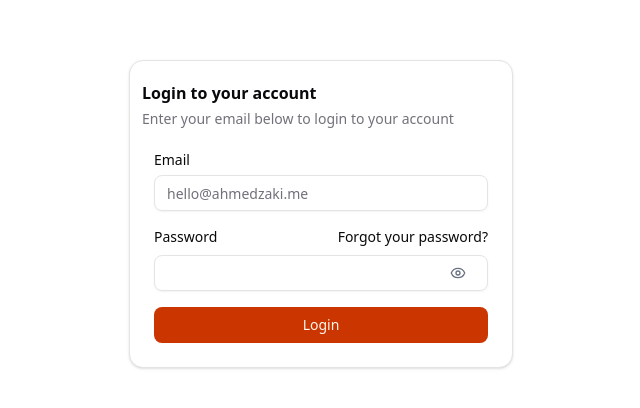
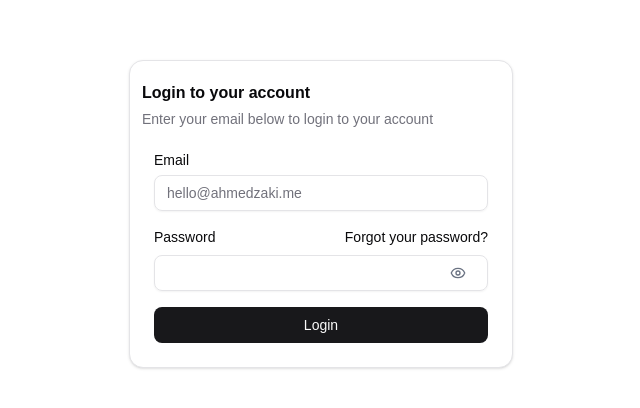
Before and after one commit to ahmedzaki-me/Zaki-Dashboard, a React (Vite) app: page /login in a window 1280 px wide. Shown: the part 186-594 px from the top of the page, without its empty margins (319-959 px from the left). Built offline with nearby package versions, Linux system fonts and the light colour scheme; no server answers.

Commit message:
Add files via upload

```diff
--- a/package.json
+++ b/package.json
@@ -10,6 +10,7 @@
     "preview": "vite preview"
   },
   "dependencies": {
+    "@fontsource-variable/inter": "^5.2.8",
     "@hookform/resolvers": "^5.2.2",
     "@supabase/supabase-js": "^2.95.3",
     "@tailwindcss/vite": "^4.1.18",
@@ -29,7 +30,7 @@
     "react-router-dom": "^7.13.0",
     "recharts": "^2.15.4",
     "sonner": "^2.0.7",
-    "tailwind-merge": "^3.4.1",
+    "tailwind-merge": "^3.5.0",
     "tailwindcss": "^4.1.18",
     "zod": "^4.3.6"
   },
@@ -44,7 +45,7 @@
     "eslint-plugin-react-hooks": "^7.0.1",
     "eslint-plugin-react-refresh": "^0.4.24",
     "globals": "^16.5.0",
-    "shadcn": "^3.8.5",
+    "shadcn": "^4.0.2",
     "supabase": "^2.76.15",
     "tw-animate-css": "^1.4.0",
     "vite": "^7.3.1"
--- /dev/null
+++ b/src/components/ui/popover.jsx
@@ -0,0 +1,89 @@
+import * as React from "react"
+import { Popover as PopoverPrimitive } from "radix-ui"
+
+import { cn } from "@/lib/utils"
+
+function Popover({
+  ...props
+}) {
+  return <PopoverPrimitive.Root data-slot="popover" {...props} />;
+}
+
+function PopoverTrigger({
+  ...props
+}) {
+  return <PopoverPrimitive.Trigger data-slot="popover-trigger" {...props} />;
+}
+
+function PopoverContent({
+  className,
+  align = "center",
+  sideOffset = 4,
+  ...props
+}) {
+  return (
+    <PopoverPrimitive.Portal>
+      <PopoverPrimitive.Content
+        data-slot="popover-content"
+        align={align}
+        sideOffset={sideOffset}
+        className={cn(
+          "z-50 w-72 origin-(--radix-popover-content-transform-origin) rounded-md border bg-popover p-4 text-popover-foreground shadow-md outline-hidden data-[side=bottom]:slide-in-from-top-2 data-[side=left]:slide-in-from-right-2 data-[side=right]:slide-in-from-left-2 data-[side=top]:slide-in-from-bottom-2 data-[state=closed]:animate-out data-[state=closed]:fade-out-0 data-[state=closed]:zoom-out-95 data-[state=open]:animate-in data-[state=open]:fade-in-0 data-[state=open]:zoom-in-95",
+          className
+        )}
+        {...props} />
+    </PopoverPrimitive.Portal>
+  );
+}
+
+function PopoverAnchor({
+  ...props
+}) {
+  return <PopoverPrimitive.Anchor data-slot="popover-anchor" {...props} />;
+}
+
+function PopoverHeader({
+  className,
+  ...props
+}) {
+  return (
+    <div
+      data-slot="popover-header"
+      className={cn("flex flex-col gap-1 text-sm", className)}
+      {...props} />
+  );
+}
+
+function PopoverTitle({
+  className,
+  ...props
+}) {
+  return (
+    <div
+      data-slot="popover-title"
+      className={cn("font-medium", className)}
+      {...props} />
+  );
+}
+
+function PopoverDescription({
+  className,
+  ...props
+}) {
+  return (
+    <p
+      data-slot="popover-description"
+      className={cn("text-muted-foreground", className)}
+      {...props} />
+  );
+}
+
+export {
+  Popover,
+  PopoverTrigger,
+  PopoverContent,
+  PopoverAnchor,
+  PopoverHeader,
+  PopoverTitle,
+  PopoverDescription,
+}
--- a/src/index.css
+++ b/src/index.css
@@ -1,6 +1,7 @@
 @import "tailwindcss";
 @import "tw-animate-css";
 @import "shadcn/tailwind.css";
+@import "@fontsource-variable/inter";
 
 @custom-variant dark (&:is(.dark *));
 
@@ -11,8 +12,8 @@
   --card-foreground: oklch(0.141 0.005 285.823);
   --popover: oklch(1 0 0);
   --popover-foreground: oklch(0.141 0.005 285.823);
-  --primary: oklch(0.553 0.195 38.402);
-  --primary-foreground: oklch(0.98 0.016 73.684);
+  --primary: oklch(0.21 0.006 285.885);
+  --primary-foreground: oklch(0.985 0 0);
   --secondary: oklch(0.967 0.001 286.375);
   --secondary-foreground: oklch(0.21 0.006 285.885);
   --muted: oklch(0.967 0.001 286.375);
@@ -23,60 +24,20 @@
   --border: oklch(0.92 0.004 286.32);
   --input: oklch(0.92 0.004 286.32);
   --ring: oklch(0.705 0.015 286.067);
-  --chart-1: oklch(77.109% 0.16864 61.977);
-  --chart-2: oklch(0.705 0.213 47.604);
-  --chart-3: oklch(0.646 0.222 41.116);
-  --chart-4: oklch(0.553 0.195 38.402);
-  --chart-5: oklch(0.47 0.157 37.304);
+  --chart-1: oklch(0.879 0.169 91.605);
+  --chart-2: oklch(0.769 0.188 70.08);
+  --chart-3: oklch(0.666 0.179 58.318);
+  --chart-4: oklch(0.555 0.163 48.998);
+  --chart-5: oklch(0.473 0.137 46.201);
   --radius: 0.625rem;
   --sidebar: oklch(0.985 0 0);
   --sidebar-foreground: oklch(0.141 0.005 285.823);
-  --sidebar-primary: oklch(0.646 0.222 41.116);
-  --sidebar-primary-foreground: oklch(0.98 0.016 73.684);
+  --sidebar-primary: oklch(0.21 0.006 285.885);
+  --sidebar-primary-foreground: oklch(0.985 0 0);
   --sidebar-accent: oklch(0.967 0.001 286.375);
   --sidebar-accent-foreground: oklch(0.21 0.006 285.885);
   --sidebar-border: oklch(0.92 0.004 286.32);
   --sidebar-ring: oklch(0.705 0.015 286.067);
-}
-@theme inline {
-  --radius-sm: calc(var(--radius) - 4px);
-  --radius-md: calc(var(--radius) - 2px);
-  --radius-lg: var(--radius);
-  --radius-xl: calc(var(--radius) + 4px);
-  --radius-2xl: calc(var(--radius) + 8px);
-  --radius-3xl: calc(var(--radius) + 12px);
-  --radius-4xl: calc(var(--radius) + 16px);
-  --color-background: var(--background);
-  --color-foreground: var(--foreground);
-  --color-card: var(--card);
-  --color-card-foreground: var(--card-foreground);
-  --color-popover: var(--popover);
-  --color-popover-foreground: var(--popover-foreground);
-  --color-primary: var(--primary);
-  --color-primary-foreground: var(--primary-foreground);
-  --color-secondary: var(--secondary);
-  --color-secondary-foreground: var(--secondary-foreground);
-  --color-muted: var(--muted);
-  --color-muted-foreground: var(--muted-foreground);
-  --color-accent: var(--accent);
-  --color-accent-foreground: var(--accent-foreground);
-  --color-destructive: var(--destructive);
-  --color-border: var(--border);
-  --color-input: var(--input);
-  --color-ring: var(--ring);
-  --color-chart-1: var(--chart-1);
-  --color-chart-2: var(--chart-2);
-  --color-chart-3: var(--chart-3);
-  --color-chart-4: var(--chart-4);
-  --color-chart-5: var(--chart-5);
-  --color-sidebar: var(--sidebar);
-  --color-sidebar-foreground: var(--sidebar-foreground);
-  --color-sidebar-primary: var(--sidebar-primary);
-  --color-sidebar-primary-foreground: var(--sidebar-primary-foreground);
-  --color-sidebar-accent: var(--sidebar-accent);
-  --color-sidebar-accent-foreground: var(--sidebar-accent-foreground);
-  --color-sidebar-border: var(--sidebar-border);
-  --color-sidebar-ring: var(--sidebar-ring);
 }
 .dark {
   --background: oklch(0.141 0.005 285.823);
@@ -85,8 +46,8 @@
   --card-foreground: oklch(0.985 0 0);
   --popover: oklch(0.21 0.006 285.885);
   --popover-foreground: oklch(0.985 0 0);
-  --primary: oklch(0.47 0.157 37.304);
-  --primary-foreground: oklch(0.98 0.016 73.684);
+  --primary: oklch(0.92 0.004 286.32);
+  --primary-foreground: oklch(0.21 0.006 285.885);
   --secondary: oklch(0.274 0.006 286.033);
   --secondary-foreground: oklch(0.985 0 0);
   --muted: oklch(0.274 0.006 286.033);
@@ -97,15 +58,15 @@
   --border: oklch(1 0 0 / 10%);
   --input: oklch(1 0 0 / 15%);
   --ring: oklch(0.552 0.016 285.938);
-  --chart-1: oklch(0.837 0.128 66.29);
-  --chart-2: oklch(0.705 0.213 47.604);
-  --chart-3: oklch(0.646 0.222 41.116);
-  --chart-4: oklch(0.553 0.195 38.402);
-  --chart-5: oklch(0.47 0.157 37.304);
+  --chart-1: oklch(0.879 0.169 91.605);
+  --chart-2: oklch(0.769 0.188 70.08);
+  --chart-3: oklch(0.666 0.179 58.318);
+  --chart-4: oklch(0.555 0.163 48.998);
+  --chart-5: oklch(0.473 0.137 46.201);
   --sidebar: oklch(0.21 0.006 285.885);
   --sidebar-foreground: oklch(0.985 0 0);
-  --sidebar-primary: oklch(0.705 0.213 47.604);
-  --sidebar-primary-foreground: oklch(0.98 0.016 73.684);
+  --sidebar-primary: oklch(0.488 0.243 264.376);
+  --sidebar-primary-foreground: oklch(0.985 0 0);
   --sidebar-accent: oklch(0.274 0.006 286.033);
   --sidebar-accent-foreground: oklch(0.985 0 0);
   --sidebar-border: oklch(1 0 0 / 10%);
@@ -117,10 +78,55 @@
     @apply border-border outline-ring/50;
   }
   body {
-    @apply bg-background text-foreground scroll-smooth;
+    @apply scroll-smooth bg-background text-foreground;
   }
   ::selection {
     background: var(--color-chart-4);
     color: var(--color-foreground);
   }
+  html {
+    @apply font-sans;
+  }
 }
+
+@theme inline {
+  --font-sans: 'Inter Variable', sans-serif;
+  --color-sidebar-ring: var(--sidebar-ring);
+  --color-sidebar-border: var(--sidebar-border);
+  --color-sidebar-accent-foreground: var(--sidebar-accent-foreground);
+  --color-sidebar-accent: var(--sidebar-accent);
+  --color-sidebar-primary-foreground: var(--sidebar-primary-foreground);
+  --color-sidebar-primary: var(--sidebar-primary);
+  --color-sidebar-foreground: var(--sidebar-foreground);
+  --color-sidebar: var(--sidebar);
+  --color-chart-5: var(--chart-5);
+  --color-chart-4: var(--chart-4);
+  --color-chart-3: var(--chart-3);
+  --color-chart-2: var(--chart-2);
+  --color-chart-1: var(--chart-1);
+  --color-ring: var(--ring);
+  --color-input: var(--input);
+  --color-border: var(--border);
+  --color-destructive: var(--destructive);
+  --color-accent-foreground: var(--accent-foreground);
+  --color-accent: var(--accent);
+  --color-muted-foreground: var(--muted-foreground);
+  --color-muted: var(--muted);
+  --color-secondary-foreground: var(--secondary-foreground);
+  --color-secondary: var(--secondary);
+  --color-primary-foreground: var(--primary-foreground);
+  --color-primary: var(--primary);
+  --color-popover-foreground: var(--popover-foreground);
+  --color-popover: var(--popover);
+  --color-card-foreground: var(--card-foreground);
+  --color-card: var(--card);
+  --color-foreground: var(--foreground);
+  --color-background: var(--background);
+  --radius-sm: calc(var(--radius) * 0.6);
+  --radius-md: calc(var(--radius) * 0.8);
+  --radius-lg: var(--radius);
+  --radius-xl: calc(var(--radius) * 1.4);
+  --radius-2xl: calc(var(--radius) * 1.8);
+  --radius-3xl: calc(var(--radius) * 2.2);
+  --radius-4xl: calc(var(--radius) * 2.6);
+}
--- a/src/pages/dashboard/DashboardPage.jsx
+++ b/src/pages/dashboard/DashboardPage.jsx
@@ -155,7 +155,10 @@ function YearlyBarChart({ yearlyBreakdown }) {
       </CardHeader>
       <CardContent>
         <div className="overflow-x-auto">
-          <ChartContainer config={barChartConfig} className="h-65 min-w-125 w-full">
+          <ChartContainer
+            config={barChartConfig}
+            className="h-65 min-w-125 w-full"
+          >
             <BarChart data={data} barSize={28}>
               <CartesianGrid vertical={false} strokeDasharray="3 3" />
               <XAxis
@@ -295,14 +298,14 @@ function CashierTable({ cashierStats }) {
                   <TableCell className="text-center">
                     <Badge variant="secondary">{c.visitors}</Badge>
                   </TableCell>
-                  <TableCell className="text-right font-semibold text-orange-500">
+                  <TableCell className="text-right font-semibold text-chart-3">
                     {fmt(c.totalSales)}
                   </TableCell>
                   <TableCell className="text-right">
                     <div className="flex items-center justify-end gap-2">
                       <div className="h-2 w-20 rounded-full bg-muted overflow-hidden">
                         <div
-                          className="h-full rounded-full bg-orange-400"
+                          className="h-full rounded-full bg-chart-2"
                           style={{ width: `${share}%` }}
                         />
                       </div>
```
Also changed, not shown: components.json, 1 other file (tests, documents, lock files or other folders).
